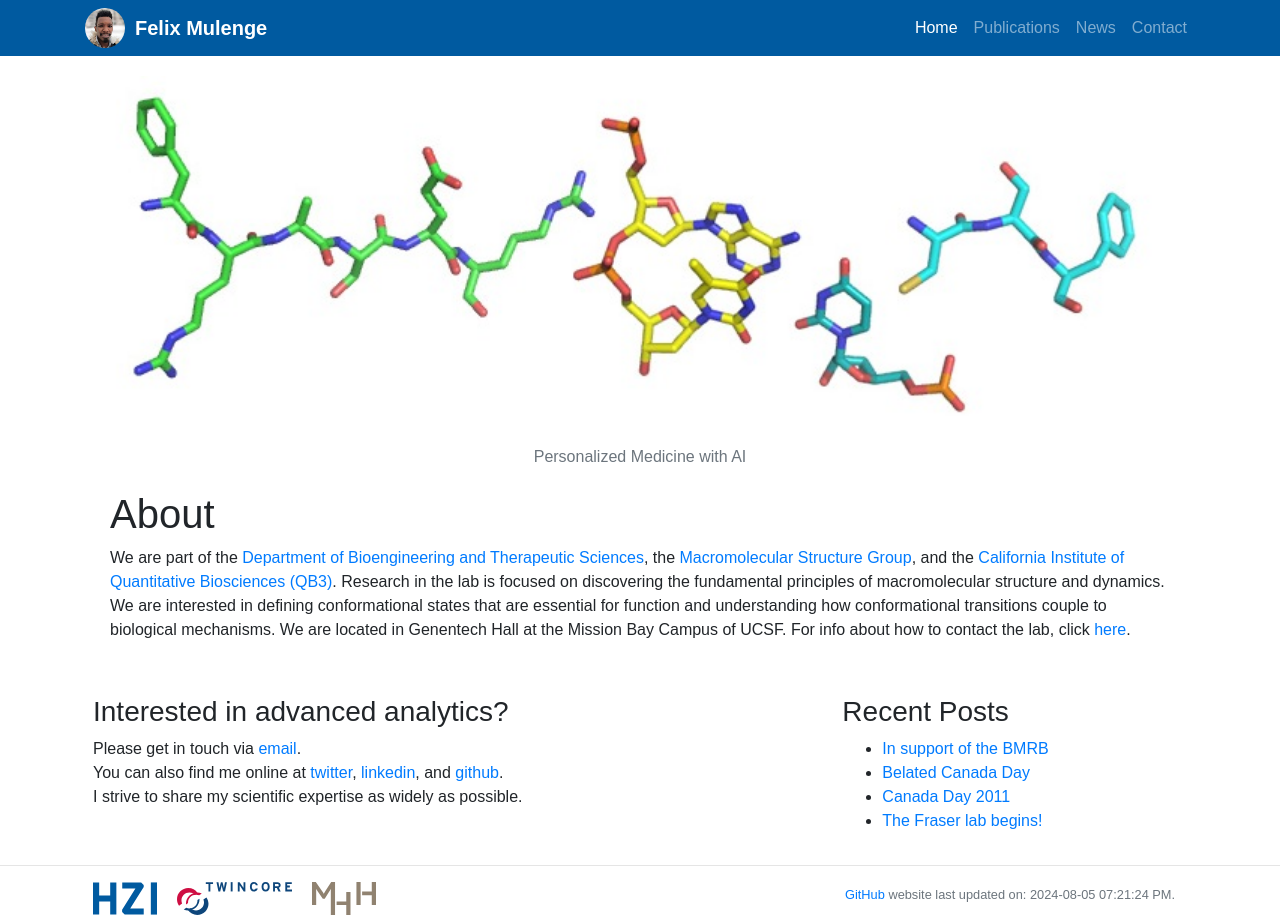
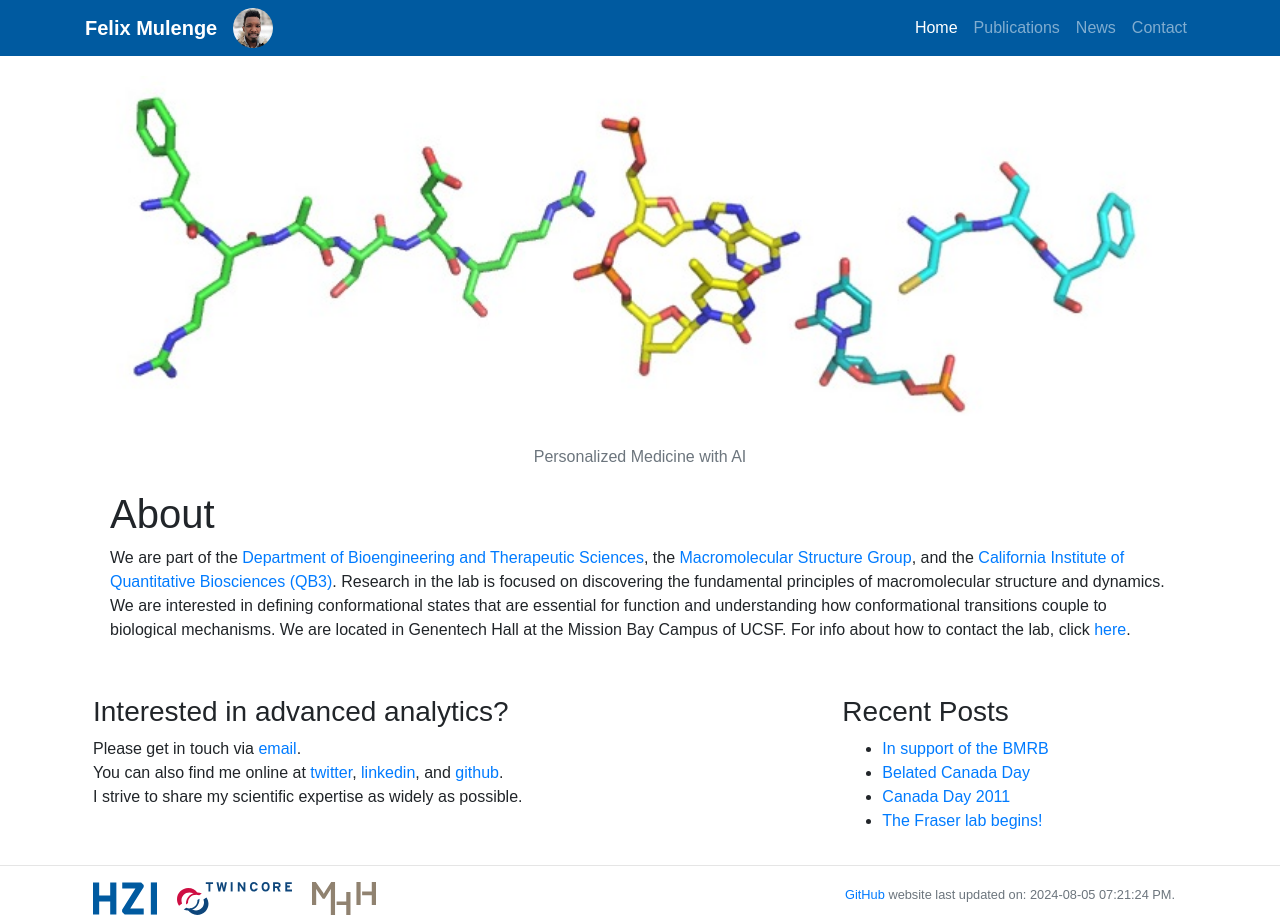
Before and after one commit to fmulenge/fmulenge.github.io, a Jekyll site: the page built from index.md, in a window 1280 px wide. Built offline with Jekyll 4.4.1, drawn with Linux system fonts in a browser that asks for light colours.

Commit message:
Update header.html

```diff
--- a/_includes/header.html
+++ b/_includes/header.html
@@ -24,8 +24,8 @@
     <!-- Static navbar -->
     <nav class="navbar navbar-expand-lg navbar-dark" style="background-color: #005AA0">
       <div class="container">
+        <a class="navbar-brand" style="font-weight:bold" href="/">{{site.name}}</a>
         <a href="#"><img class="avatar" src="/static/img/logo/host_logo.jpg" style="margin-right:10px" alt=""></a>
-        <a class="navbar-brand" style="font-weight:bold" href="/">{{site.name}}</a>
         <button type="button" class="navbar-toggler" data-toggle="collapse" data-target="#navbarContent" aria-controls="navbarContent" aria-expanded="false" aria-label="Toggle navigation">
           <span class="navbar-toggler-icon"></span>
         </button>
```
